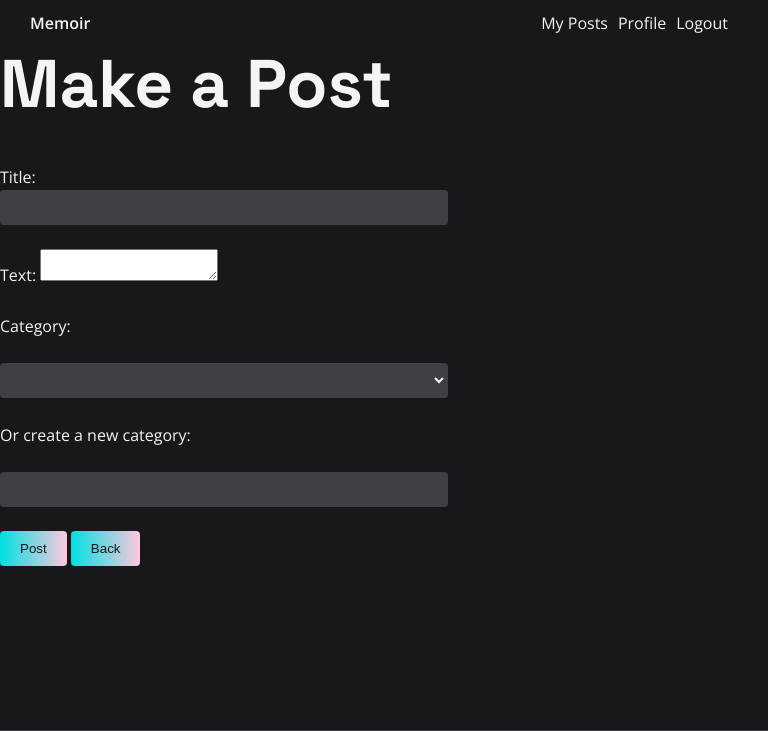
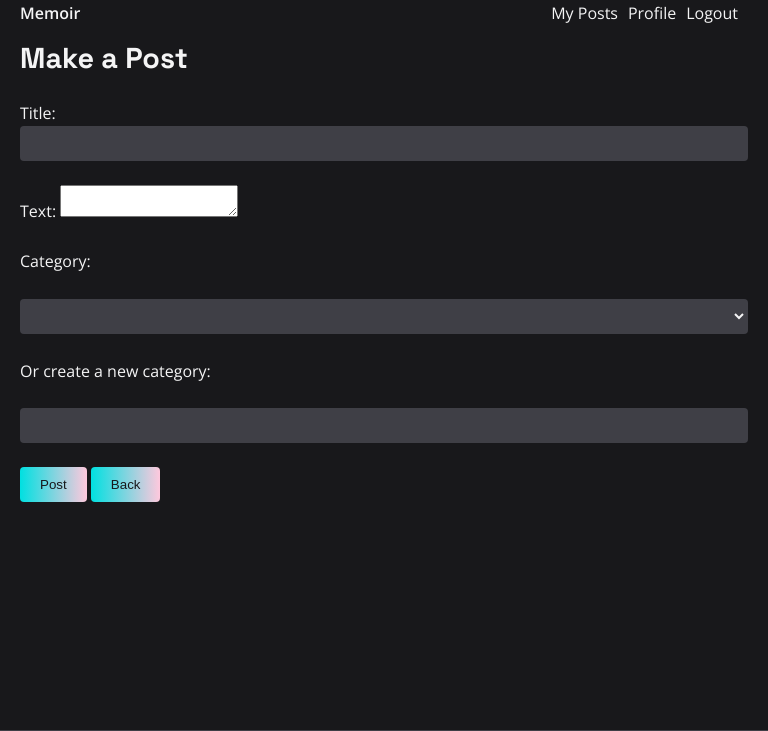
Before and after one commit to M141R/Memoir, a Flask app: page /create-post in a window 768 px wide; the page is wider, and only the part inside the window is pictured. Shown: the top 731 px of that part. Run offline with Flask 3, Linux system fonts and the light colour scheme; the visitor is signed in with stand-in values (Sample User, id 1); data that the repository does not hold is empty; some libraries are stand-ins or nearby versions.

Commit message:
Made it responsive everywhere

```diff
--- a/website/static/css/style.css
+++ b/website/static/css/style.css
@@ -123,9 +123,11 @@ section {
 }
 /* Navbar */
 .navbar {
-  padding: 10px 30px;
+  padding: 10px 0;
   display: flex;
   justify-content: space-between;
+  width: 1200px;
+  margin: 0 auto;
 }
 
 .navbar p {
@@ -474,6 +476,8 @@ article a h2:hover {
 
   .navbar{
     margin-bottom: 1em;
+    padding: 0 20px;
+    width: 100%;
   }
 
   .hero::before {
@@ -552,3 +556,215 @@ article a h2:hover {
     margin-bottom: 1.5rem;
   }
 }
+
+/* Tablet Styles */
+@media only screen and (min-width: 600px) and (max-width: 768px) {
+  .container {
+    width: 100%;
+    padding: 0 20px;
+  }
+
+  .navbar{
+    margin-bottom: 1em;
+    padding: 0 20px;
+    width: 100%;
+  }
+
+  .hero::before {
+    width: 250px;
+    height: 300px;
+  }
+  .feature_wrapper {
+    grid-template-columns: 1fr;
+  }
+  .posts{
+    display: flex;
+    flex-direction: column;
+  }
+
+  .sidebar {
+    width: 100%;
+  }
+
+  .create-post input {
+    width: 100%;
+  }
+  .create-post select {
+    width: 100%;
+  }
+  .login input {
+    width: 100%;
+  }
+  .signup input {
+    width: 100%;
+  }
+  h1,
+  h2,
+  h3,
+  h4,
+  h5 {
+    font-weight: true;
+    line-height: 1.15;
+  }
+
+  h1,
+  .text-size-h1 {
+    font-weight: 600;
+    margin-top: 0;
+    font-size: 1.8em;
+  }
+
+  h2,
+  .text-size-h2 {
+    font-size: 1.6em;
+  }
+
+  h3,
+  .text-size-h3 {
+    font-size: 1.42em;
+  }
+
+  h4,
+  .text-size-h4 {
+    font-size: 1.27em;
+  }
+
+  h5,
+  .text-size-h5 {
+    font-size: 1.13em;
+  }
+
+  .text-caption {
+    font-size: 0.89em;
+  }
+
+  small,
+  .text-small {
+    font-size: 0.79em;
+  }
+  .heading_post {
+    margin-bottom: 1.5rem;
+  }
+}
+
+/* Laptop Screens */
+@media only screen and (min-width: 768px) and (max-width: 1024px) {
+  .container {
+    width: 100%;
+    padding: 0 20px;
+  }
+
+  .navbar{
+    margin-bottom: 1em;
+    padding: 0 20px;
+    width: 100%;
+  }
+
+  .hero::before {
+    width: 250px;
+    height: 300px;
+  }
+  .sidebar {
+    width: 100%;
+  }
+
+  .create-post input {
+    width: 100%;
+  }
+  .create-post select {
+    width: 100%;
+  }
+  .login input {
+    width: 100%;
+  }
+  .signup input {
+    width: 100%;
+  }
+  h1,
+  h2,
+  h3,
+  h4,
+  h5 {
+    font-weight: true;
+    line-height: 1.15;
+  }
+
+  h1,
+  .text-size-h1 {
+    font-weight: 600;
+    margin-top: 0;
+    font-size: 1.8em;
+  }
+
+  h2,
+  .text-size-h2 {
+    font-size: 1.6em;
+  }
+
+  h3,
+  .text-size-h3 {
+    font-size: 1.42em;
+  }
+
+  h4,
+  .text-size-h4 {
+    font-size: 1.27em;
+  }
+
+  h5,
+  .text-size-h5 {
+    font-size: 1.13em;
+  }
+
+  .text-caption {
+    font-size: 0.89em;
+  }
+
+  small,
+  .text-small {
+    font-size: 0.79em;
+  }
+  .heading_post {
+    margin-bottom: 1.5rem;
+  }
+}
+
+/* Desktop Screens */
+@media only screen and (min-width: 1024px) and (max-width: 1200px){
+  .container {
+    width: 100%;
+    padding: 0 20px;
+  }
+
+  .navbar{
+    margin-bottom: 1em;
+    padding: 0 20px;
+    width: 100%;
+  }
+
+  .hero::before {
+    width: 250px;
+    height: 300px;
+  }
+
+  .sidebar {
+    width: 100%;
+  }
+
+  .create-post input {
+    width: 100%;
+  }
+  .create-post select {
+    width: 100%;
+  }
+  .login input {
+    width: 100%;
+  }
+  .signup input {
+    width: 100%;
+  }
+
+  .heading_post {
+    margin-bottom: 1.5rem;
+  }
+}
```
